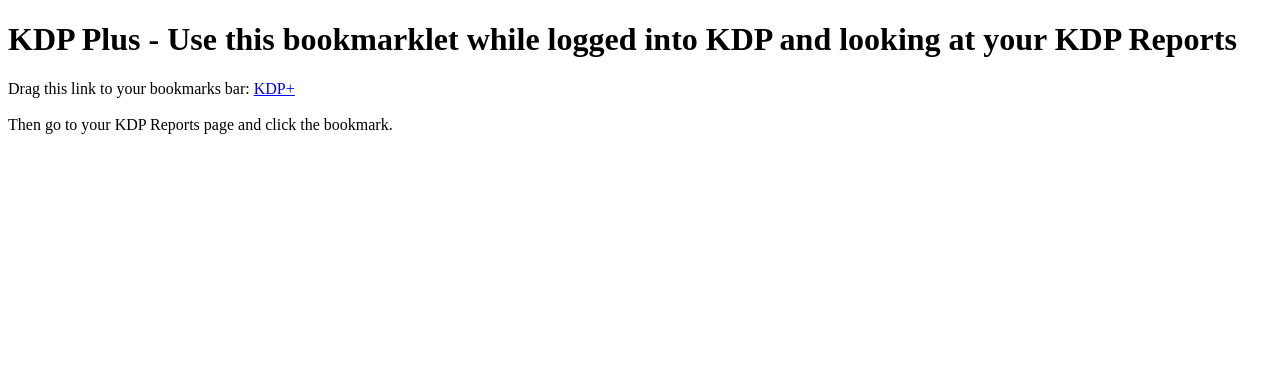
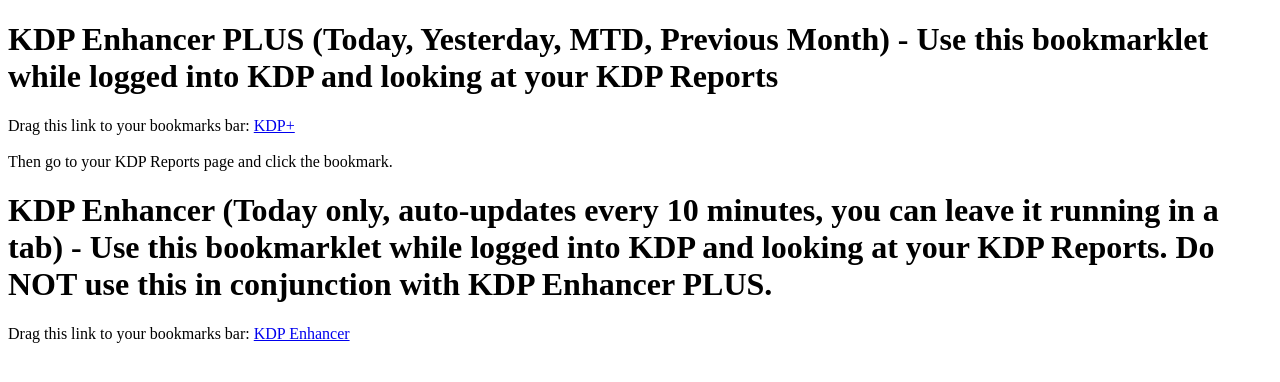
Before and after one commit to throwiethetowel/throwiethetowel.github.io, a plain HTML site: page index.html in a window 1280 px wide. Drawn offline with Linux system fonts and the light colour scheme.

Commit message:
Update index.html

```diff
--- a/index.html
+++ b/index.html
@@ -5,9 +5,12 @@
 		<title>KDP Plus</title>
 	</head>
 	<body>
-        <h1>KDP Plus - Use this bookmarklet while logged into KDP and looking at your KDP Reports</h1>
+        <h1>KDP Enhancer PLUS (Today, Yesterday, MTD, Previous Month) - Use this bookmarklet while logged into KDP and looking at your KDP Reports</h1>
         Drag this link to your bookmarks bar: <a href="javascript:(function()%7Bdocument.body.appendChild(document.createElement(%27script%27)).src%3D%27https://throwiethetowel.github.io/static/kdp-plus.js%27%3B%7D)()%3B">KDP+</a> <br /><br />
         Then go to your KDP Reports page and click the bookmark.
+
+        <h1>KDP Enhancer (Today only, auto-updates every 10 minutes, you can leave it running in a tab) - Use this bookmarklet while logged into KDP and looking at your KDP Reports. Do NOT use this in conjunction with KDP Enhancer PLUS.</h1>
+        Drag this link to your bookmarks bar: <a href="javascript:(function()%7Bdocument.body.appendChild(document.createElement(%27script%27)).src%3D%27https://throwiethetowel.github.io/static/KDP2.js.js%27%3B%7D)()%3B">KDP Enhancer</a> <br /><br />
 	</body>
 
 </html>
```
